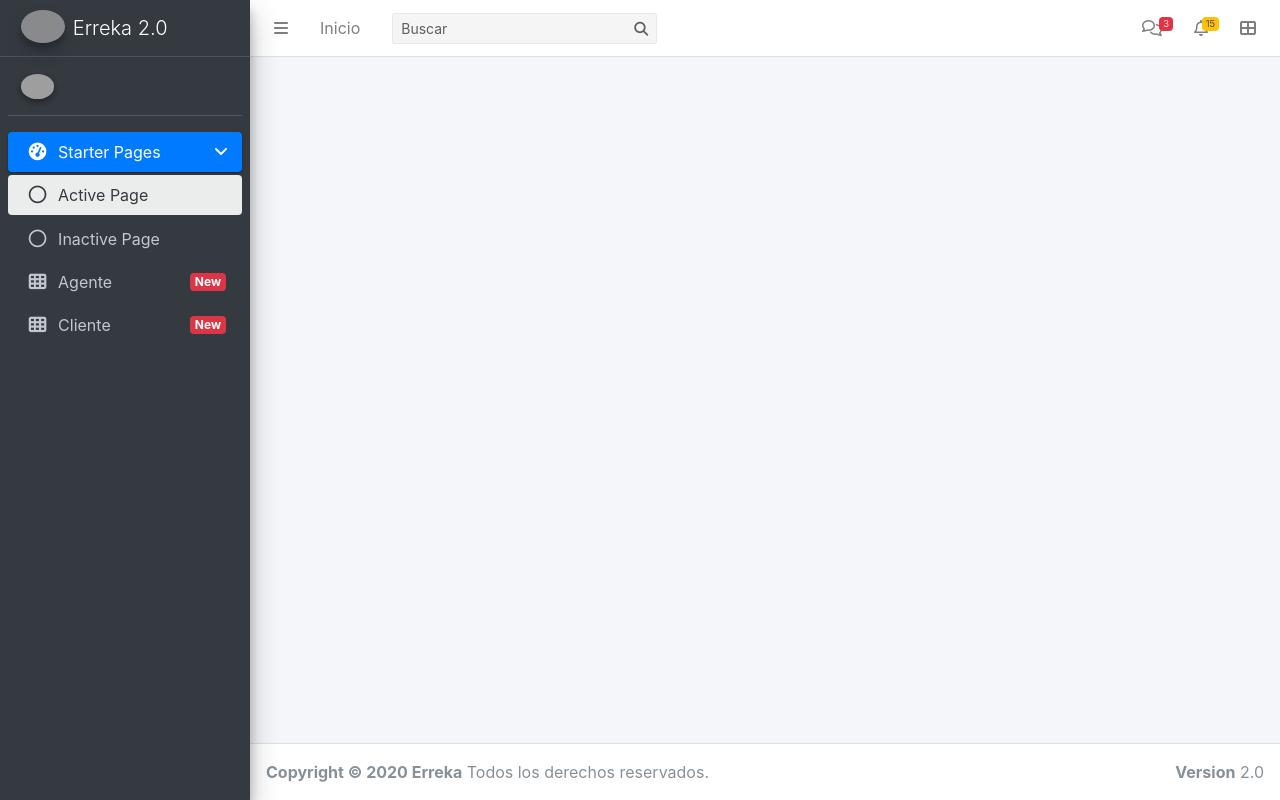
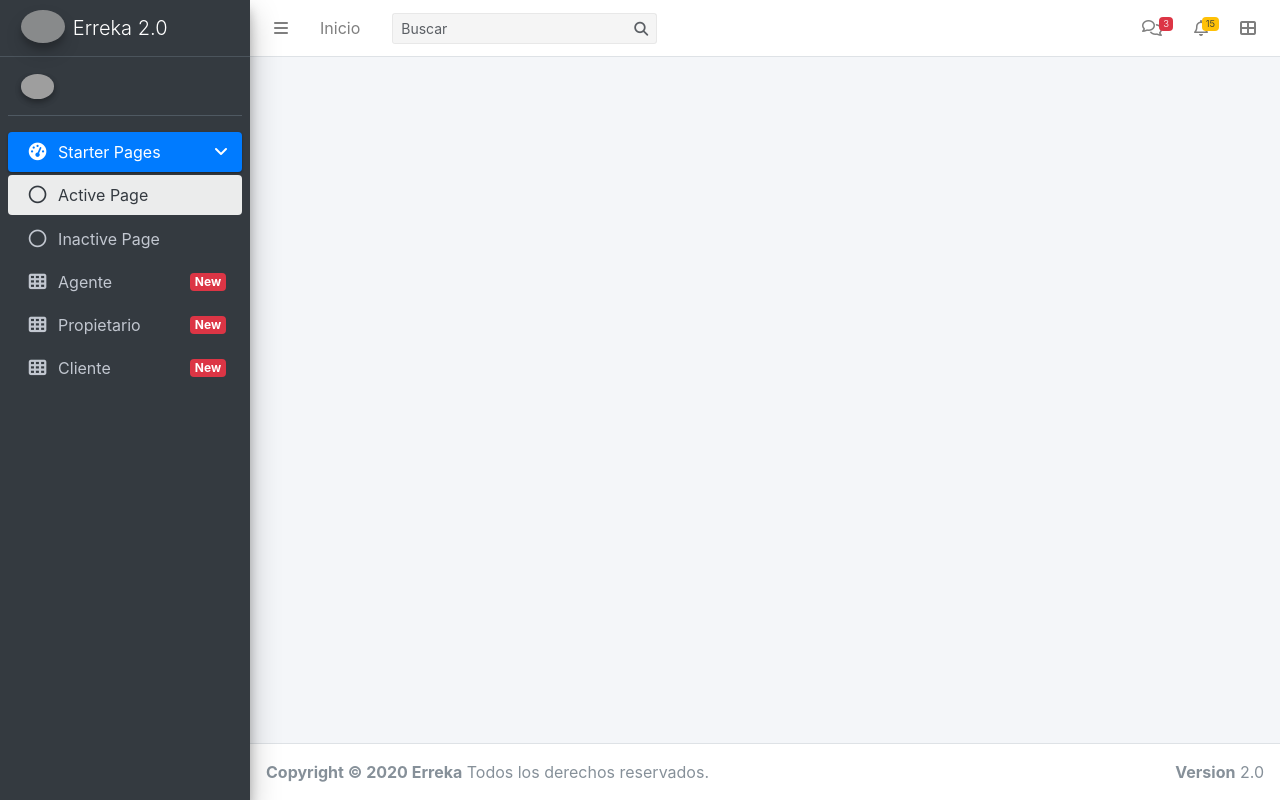
Before and after one commit to xavibrice/full_erreka, a PHP site: template templates/backend/layout.html.twig in a window 1280 px wide. Run offline with PHP 8.4, Linux system fonts and the light colour scheme; the template is opened without the code that fills it, so the values that code supplies are empty; style sheets or scripts are compiled from the project's sources; some libraries are stand-ins or nearby versions; grey boxes are pictures that could not be loaded.

Commit message:
Bug in the navbar

```diff
--- a/templates/backend/includes/_sidebar_menu.html.twig
+++ b/templates/backend/includes/_sidebar_menu.html.twig
@@ -33,6 +33,17 @@
                     <span class="right badge badge-danger">New</span>
                 </p>
             </a>
+        </li>
+        <li class="nav-item">
+            <a href="{{ path('owner_index') }}" class="nav-link">
+                <i class="nav-icon fas fa-th"></i>
+                <p>
+                    Propietario
+                    <span class="right badge badge-danger">New</span>
+                </p>
+            </a>
+        </li>
+        <li class="nav-item">
             <a href="{{ path('client_index') }}" class="nav-link">
                 <i class="nav-icon fas fa-th"></i>
                 <p>
```
